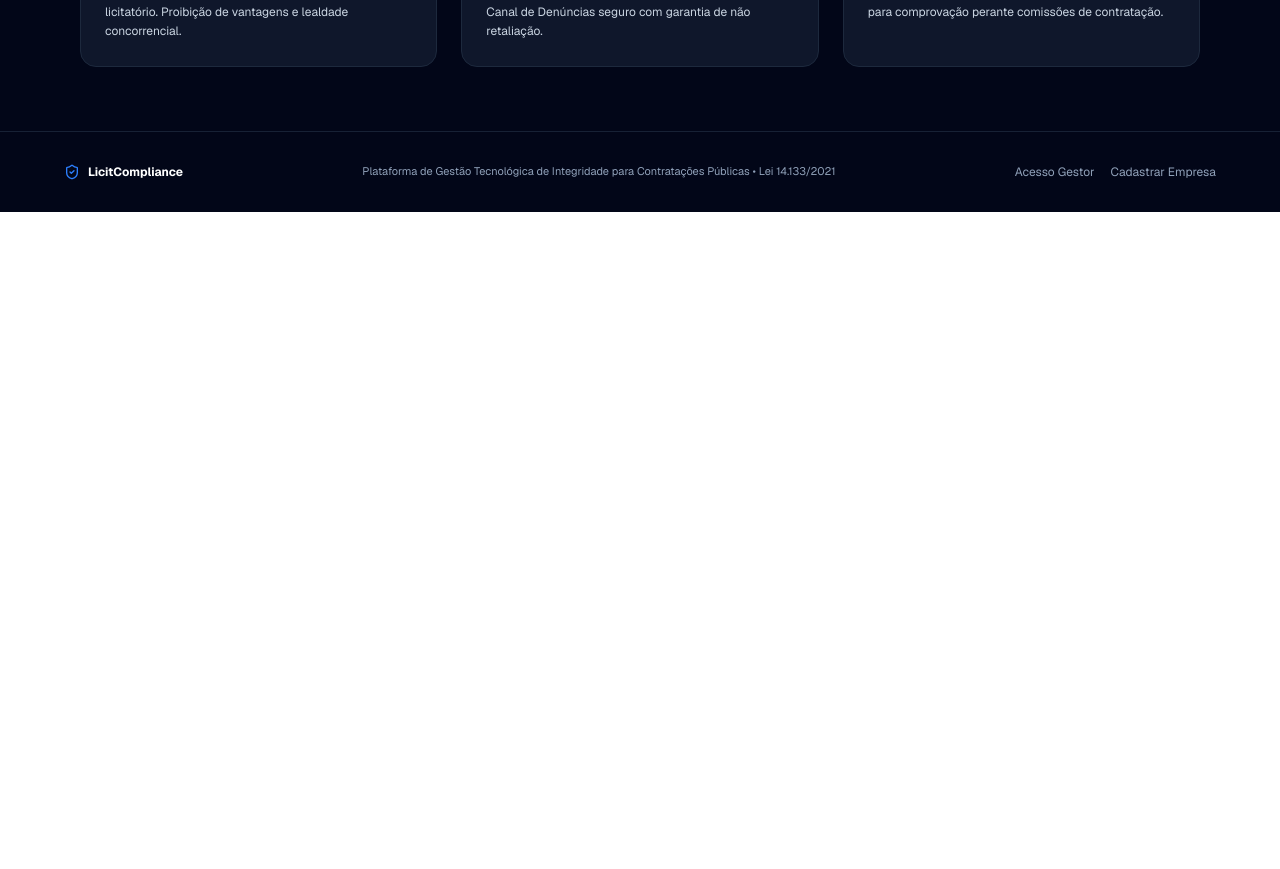
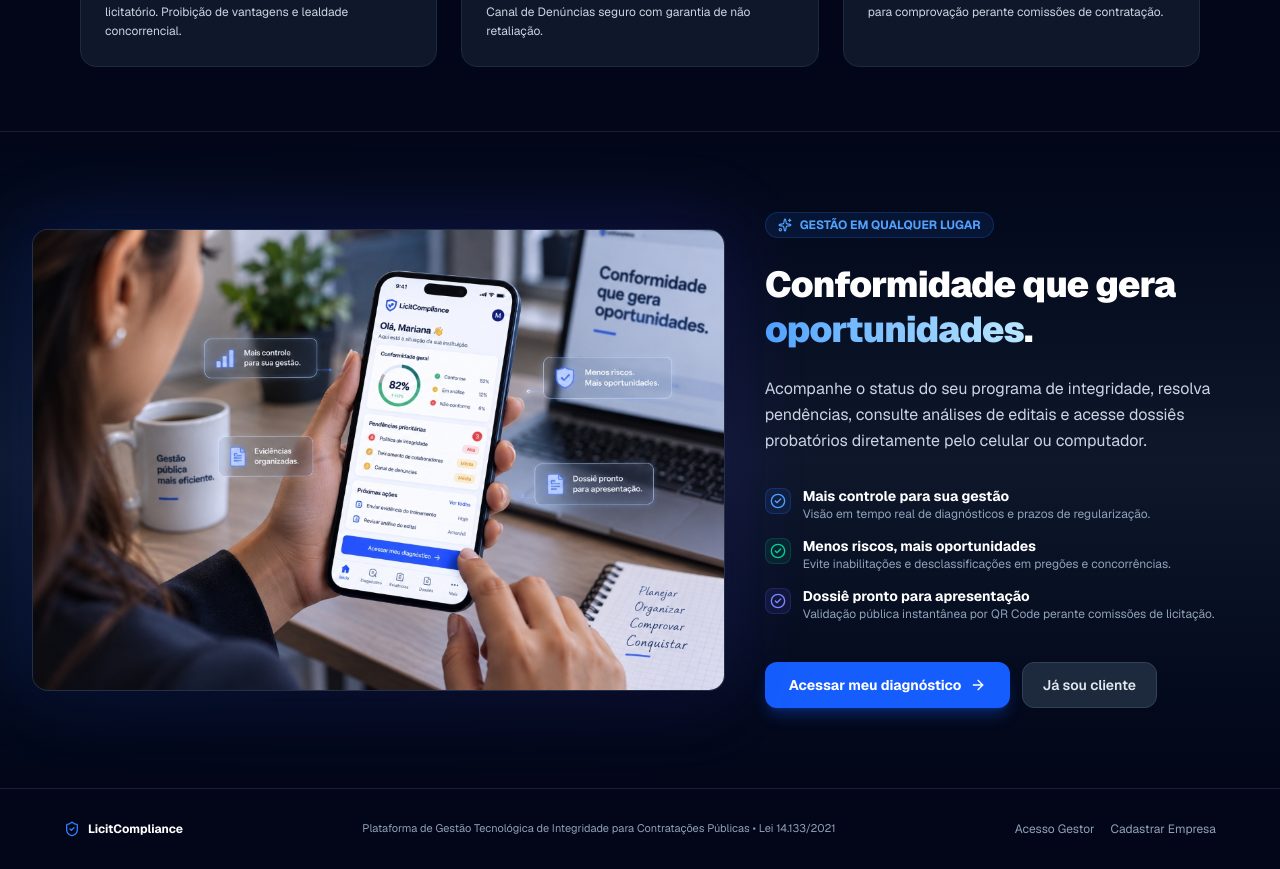
Before and after one commit to erictauzzar-a11y/licitcompliance, a Next.js app: page / in a window 1280 px wide. Shown: the part 1640-2509 px from the top of the page. Before the commit the page ends 1852 px from the top, so only its background shows below. Built offline with nearby package versions, Linux system fonts and the light colour scheme.

Commit message:
feat(landing): add mobile and multidevice showcase section in lower part of the page

```diff
--- a/src/app/page.tsx
+++ b/src/app/page.tsx
@@ -344,6 +344,93 @@ export default function HomePage() {
         </div>
       </section>
 
+      {/* SEÇÃO INFERIOR — GESTÃO NA PALMA DA MÃO (SHOWCASE MULTIDISPOSITIVO) */}
+      <section className="py-20 px-4 sm:px-6 lg:px-8 bg-gradient-to-b from-slate-950 via-slate-900 to-slate-950 border-t border-slate-800/80 relative overflow-hidden">
+        <div className="max-w-7xl mx-auto">
+          <div className="grid grid-cols-1 lg:grid-cols-12 gap-10 items-center">
+            {/* Lado Esquerdo: Imagem com moldura refinada e glow */}
+            <div className="lg:col-span-7 relative group">
+              <div className="absolute -inset-1 bg-gradient-to-r from-blue-600/30 to-indigo-600/30 rounded-3xl blur-2xl opacity-60 group-hover:opacity-90 transition duration-500" />
+              <div className="relative rounded-2xl overflow-hidden border border-slate-700/60 shadow-2xl bg-slate-900">
+                <Image
+                  src="/mobile-showcase.jpg"
+                  alt="Gestão de conformidade e integridade no smartphone e computador com o LicitCompliance"
+                  width={1200}
+                  height={800}
+                  className="w-full h-auto object-cover transform transition duration-500 group-hover:scale-[1.01]"
+                  priority={false}
+                  quality={90}
+                />
+              </div>
+            </div>
+
+            {/* Lado Direito: Chamada Comercial e Benefícios */}
+            <div className="lg:col-span-5 space-y-6 text-center lg:text-left">
+              <div className="inline-flex items-center gap-2 px-3 py-1 rounded-full bg-blue-500/10 text-blue-400 text-xs font-bold border border-blue-500/20">
+                <Sparkles className="w-3.5 h-3.5 text-blue-400" />
+                <span>GESTÃO EM QUALQUER LUGAR</span>
+              </div>
+
+              <h2 className="text-3xl sm:text-4xl font-black text-white tracking-tight leading-tight">
+                Conformidade que gera <span className="text-transparent bg-clip-text bg-gradient-to-r from-blue-400 to-sky-200">oportunidades</span>.
+              </h2>
+
+              <p className="text-slate-300 text-sm sm:text-base leading-relaxed">
+                Acompanhe o status do seu programa de integridade, resolva pendências, consulte análises de editais e acesse dossiês probatórios diretamente pelo celular ou computador.
+              </p>
+
+              <div className="space-y-3.5 pt-2">
+                <div className="flex items-start gap-3 text-left">
+                  <div className="p-1 rounded-lg bg-blue-500/10 text-blue-400 mt-0.5 border border-blue-500/20">
+                    <CheckCircle2 className="w-4 h-4 text-blue-400" />
+                  </div>
+                  <div>
+                    <h4 className="text-sm font-bold text-white">Mais controle para sua gestão</h4>
+                    <p className="text-xs text-slate-400">Visão em tempo real de diagnósticos e prazos de regularização.</p>
+                  </div>
+                </div>
+
+                <div className="flex items-start gap-3 text-left">
+                  <div className="p-1 rounded-lg bg-emerald-500/10 text-emerald-400 mt-0.5 border border-emerald-500/20">
+                    <CheckCircle2 className="w-4 h-4 text-emerald-400" />
+                  </div>
+                  <div>
+                    <h4 className="text-sm font-bold text-white">Menos riscos, mais oportunidades</h4>
+                    <p className="text-xs text-slate-400">Evite inabilitações e desclassificações em pregões e concorrências.</p>
+                  </div>
+                </div>
+
+                <div className="flex items-start gap-3 text-left">
+                  <div className="p-1 rounded-lg bg-indigo-500/10 text-indigo-400 mt-0.5 border border-indigo-500/20">
+                    <CheckCircle2 className="w-4 h-4 text-indigo-400" />
+                  </div>
+                  <div>
+                    <h4 className="text-sm font-bold text-white">Dossiê pronto para apresentação</h4>
+                    <p className="text-xs text-slate-400">Validação pública instantânea por QR Code perante comissões de licitação.</p>
+                  </div>
+                </div>
+              </div>
+
+              <div className="pt-4 flex flex-col sm:flex-row gap-3 justify-center lg:justify-start">
+                <Link
+                  href="/cadastro"
+                  className="bg-blue-600 hover:bg-blue-500 text-white font-bold px-6 py-3 rounded-xl shadow-lg shadow-blue-600/30 transition-all text-xs sm:text-sm flex items-center justify-center gap-2"
+                >
+                  <span>Acessar meu diagnóstico</span>
+                  <ArrowRight className="w-4 h-4" />
+                </Link>
+                <Link
+                  href="/login"
+                  className="bg-slate-800 hover:bg-slate-700 text-slate-200 hover:text-white font-semibold px-5 py-3 rounded-xl border border-slate-700 transition-all text-xs sm:text-sm flex items-center justify-center"
+                >
+                  <span>Já sou cliente</span>
+                </Link>
+              </div>
+            </div>
+          </div>
+        </div>
+      </section>
+
       {/* Rodapé */}
       <footer className="mt-auto border-t border-slate-800/80 bg-slate-950 py-8 px-4 text-center text-xs text-slate-400">
         <div className="max-w-6xl mx-auto flex flex-col sm:flex-row items-center justify-between gap-4">
```
Also changed, not shown: public/mobile-showcase.jpg (added).
